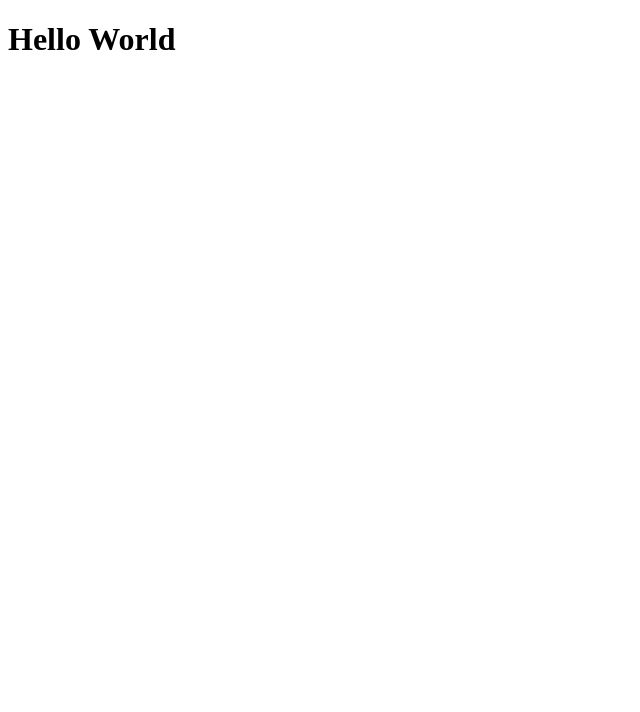
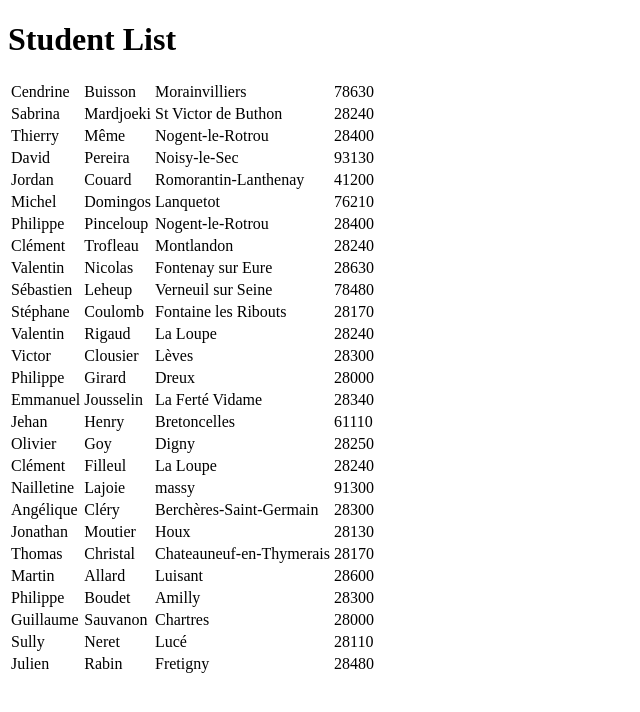
Before and after one commit to WildCodeSchool/laloupe0217-student-list, a plain HTML site: page index.html in a window 1280 px wide. Shown: the whole page, without its empty margins (0-640 px from the left). Drawn offline with Linux system fonts and the light colour scheme.

Commit message:
new list elements

```diff
--- a/index.html
+++ b/index.html
@@ -5,7 +5,11 @@
     <title>Students List</title>
   </head>
   <body>
-  <h1> Hello World</h1>
+  <h1>Student List</h1>
+
+  <table id="students">
+
+  </table>
 
   <!-- Import Student List Script -->
   <script type="text/javascript" src="studentsList.js">
--- a/studentsList.js
+++ b/studentsList.js
@@ -1,15 +1,32 @@
 // Write yout Javascript code in this files
 var request = new XMLHttpRequest();
+var table = document.getElementById('students');
+
 
 request.open('GET', 'students.json', true);
+
 request.onreadystatechange = function() {
     if (request.readyState == 4) {
-        if (request.status == 200){
+        if (request.status == 200) {
             var students = JSON.parse(request.responseText);
-        console.log(students);
-    } else {
-        dump("Erreur pendant le chargement de la page.\n");
+            console.log(students);
+
+            students.forEach(function(student) {
+                let tr = document.createElement('tr');
+                tr.innerHTML = `<td>${student.firstname}</td>
+                                <td>${student.lastname}</td>
+                                <td>${student.city}</td>
+                                <td>${student['postal-code']}</td>`;
+
+
+                table.appendChild(tr);
+                console.log(student.firstname);
+            });
+
+
+        } else {
+            dump("Erreur pendant le chargement de la page.\n");
+        }
     }
-  }
 };
 request.send();
```
